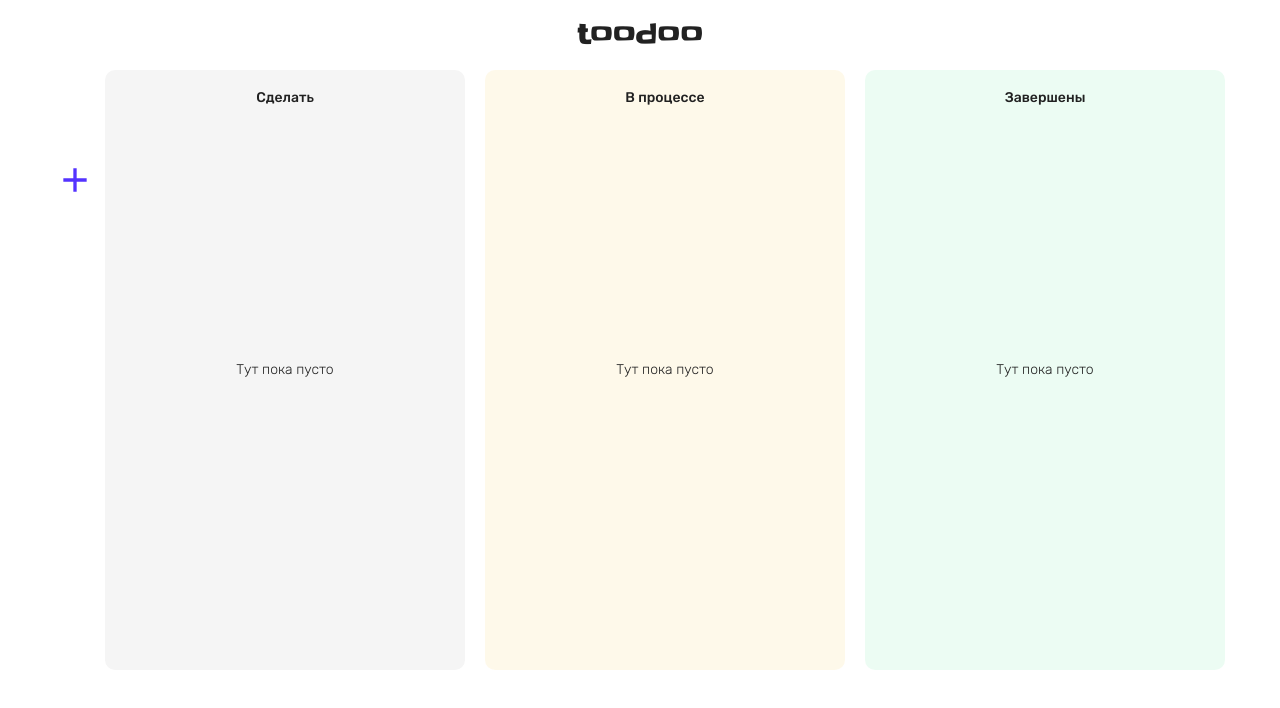
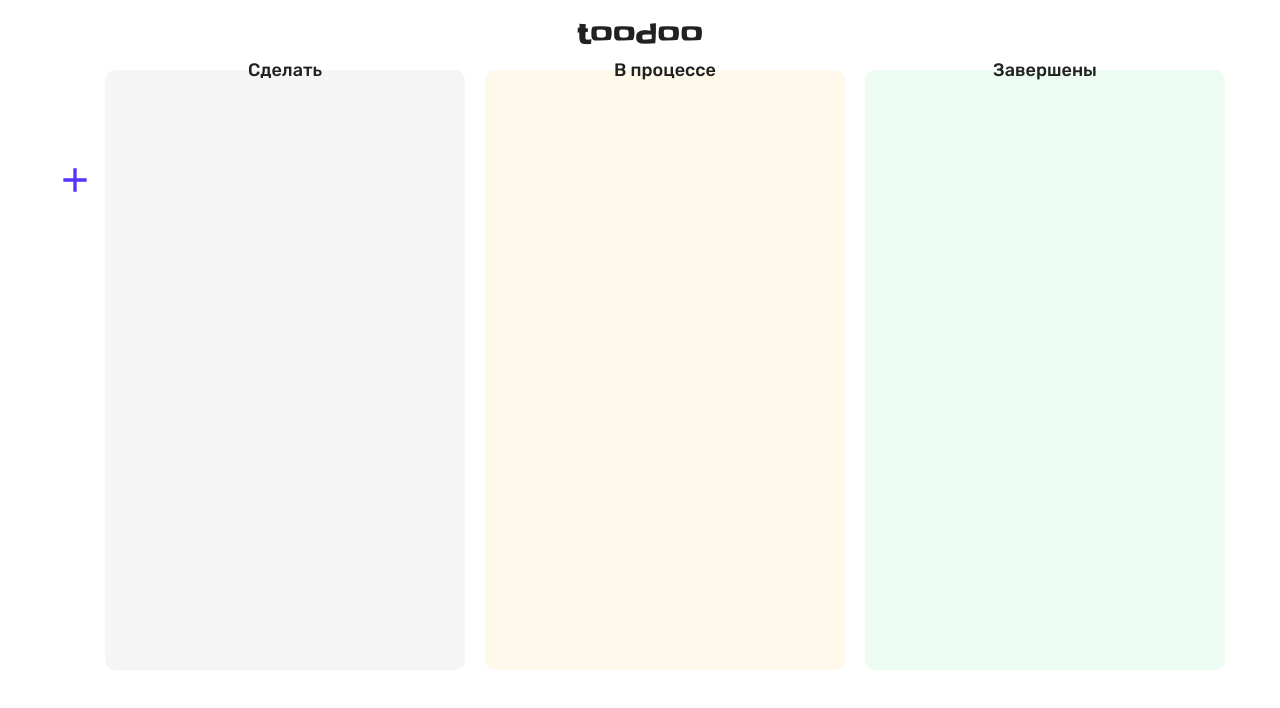
Before and after one commit to Lehano-A/todo, a React (Create React App) app: page / in a window 1280 px wide. Shown: the top 708 px of the page. Built offline with nearby package versions, Linux system fonts and the light colour scheme.

Commit message:
Исправляет баг связанный с некорректным позиционированием карточки задачи при перемещении в пустую колонку

```diff
--- a/src/components/Main/Columns/Columns.tsx
+++ b/src/components/Main/Columns/Columns.tsx
@@ -14,7 +14,7 @@ import Task from '../Task/Task'
 import { TasksType } from '../Task/task.type'
 import { Columns, StyledColumnProps } from './columns.type'
 
-const Box = styled('div')`
+const BoxForStickyAddButton = styled('div')`
   position: relative;
   display: flex;
   background-color: transparent;
@@ -26,7 +26,9 @@ const StyledColumn = styled(Column)<StyledColumnProps>`
 `
 
 const TitleColumn = styled('h2')`
-  // margin-top: -20px;
+  position: absolute;
+  top: -10px;
+  font-size: 1.8rem;
   margin-bottom: 40px;
 `
 
@@ -53,13 +55,6 @@ const ButtonAddTask = styled('button')`
       fill: white;
     }
   }
-`
-
-const TextNoTasks = styled('p')`
-  position: absolute;
-  top: 50%;
-  left: 50%;
-  transform: translate(-50%, -50%);
 `
 
 const columns: Columns[] = [
@@ -117,22 +112,22 @@ function TaskColumns() {
             droppableId={columnName}
           >
             {(provided) => (
-              <Box
-                className={columnName}
-                ref={provided.innerRef}
-                {...provided.droppableProps}
-              >
+              <BoxForStickyAddButton>
                 {columnName === TODO_COLUMN_NAME && (
                   <ButtonAddTask onClick={activateFormAddNewTask}>
                     <StyledAddIcon></StyledAddIcon>
                   </ButtonAddTask>
                 )}
 
-                <StyledColumn $bgColor={columnName}>
+                <StyledColumn
+                  $bgColor={columnName}
+                  className={columnName}
+                  ref={provided.innerRef}
+                  {...provided.droppableProps}
+                >
                   <TitleColumn>{title}</TitleColumn>
 
-                  {allTasks[columnName].length > 0 ? (
-                    allTasks[columnName].map((task, index) => (
+                  {allTasks[columnName].map((task, index) => (
                     <Draggable
                       key={task.id}
                       draggableId={task.id}
@@ -146,14 +141,11 @@ function TaskColumns() {
                         />
                       )}
                     </Draggable>
-                    ))
-                  ) : (
-                    <TextNoTasks>Тут пока пусто</TextNoTasks>
-                  )}
+                  ))}
 
                   {provided.placeholder}
                 </StyledColumn>
-              </Box>
+              </BoxForStickyAddButton>
             )}
           </Droppable>
         )
```
Lines whose indentation alone changed are shown as unchanged.
